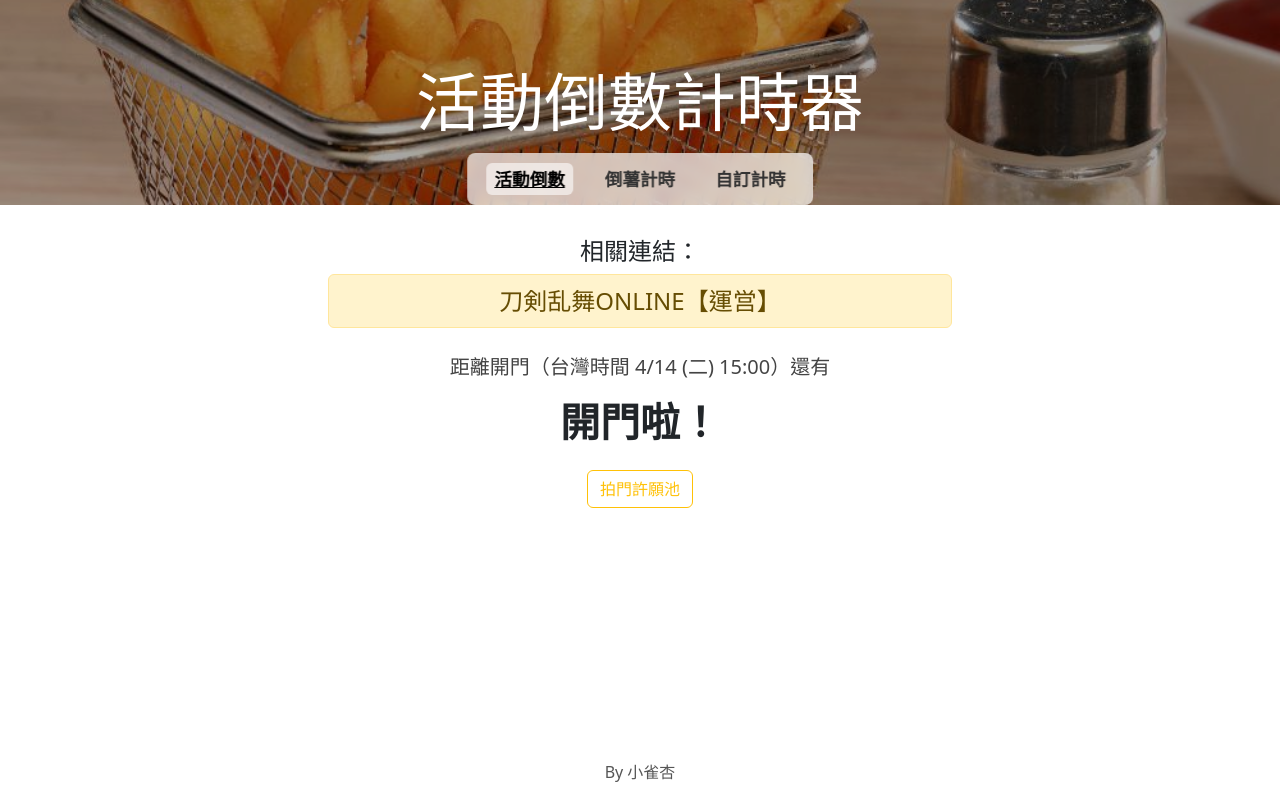
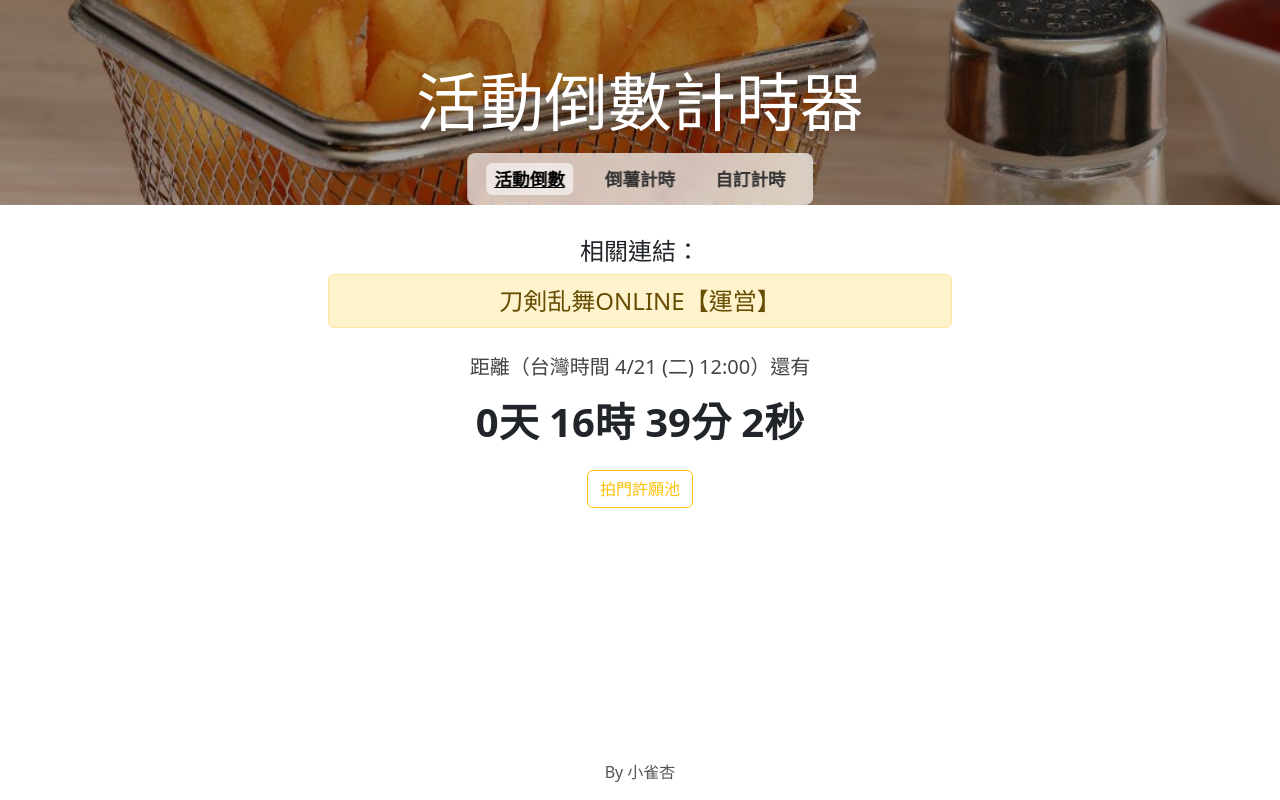
Before and after one commit to apricotlin12/fried-chips, a plain HTML site: page index.html in a window 1280 px wide. Drawn offline with nearby package versions, Linux system fonts and the light colour scheme.

Commit message:
20260420 - 更新時間

```diff
--- a/index.html
+++ b/index.html
@@ -39,8 +39,8 @@
 <script src="js/countdown.js"></script>
 <script>
   const TIMES = {
-    ACTIVITY_END: "2026-04-14T12:00:00+08:00",
-    OPEN_DOOR: "2026-04-14T15:00:00+08:00"
+    ACTIVITY_END: "2026-04-21T12:00:00+08:00",
+    OPEN_DOOR: "2026-04-21T15:00:00+08:00"
   };
   const currentTime = Date.now();
 
```
